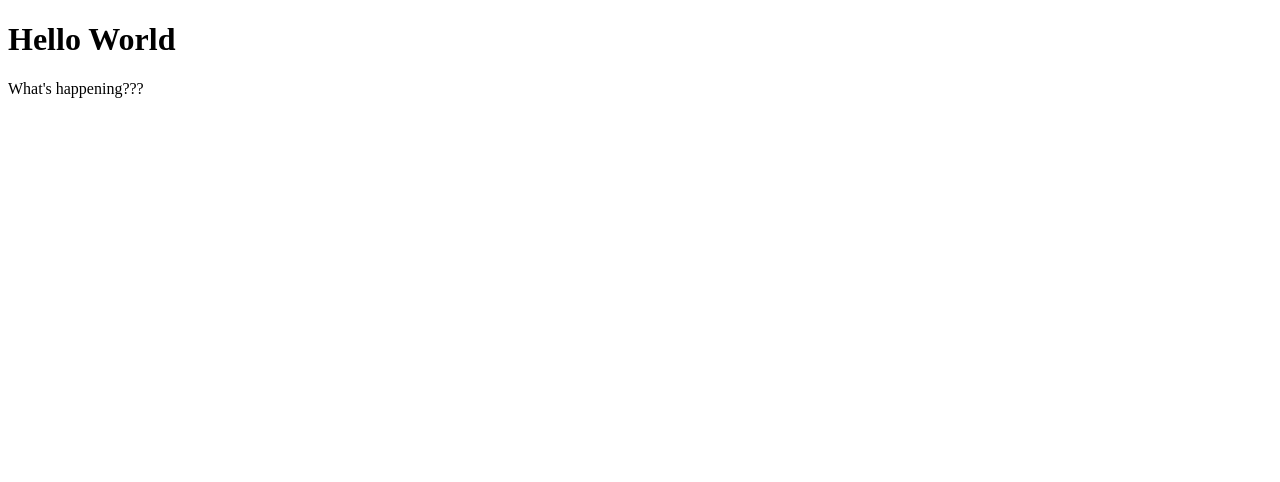
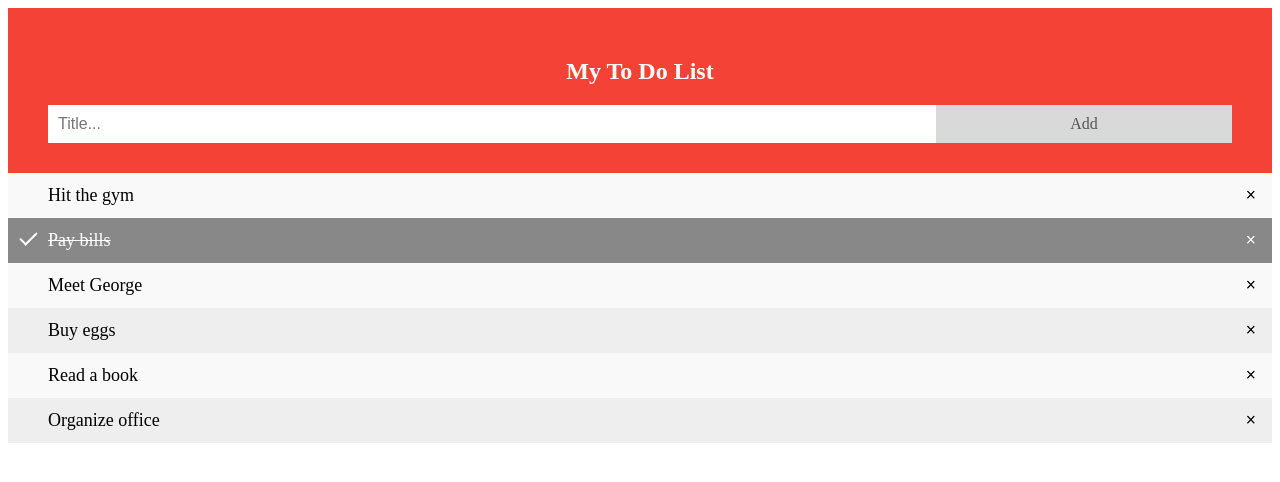
Before and after one commit to Levigrenell/Levigrenell.github.io, a plain HTML site: page index.html in a window 1280 px wide. Drawn offline with Linux system fonts and the light colour scheme.

Commit message:
new updated to-do list

```diff
--- a/index.html
+++ b/index.html
@@ -1,8 +1,23 @@
+<head>
+    <meta charset="UTF-8">
+    <meta name="viewport" content="width=device-width, initial-scale=1.0">
+    <title>To Do List</title>
+    <link rel="stylesheet" href="styles.css">
+    <script src="script.js" defer></script>
 
-<!DOCTYPE html>
-<html>
-<body>
-<h1>Hello World</h1>
-<p>What's happening???</p>
-</body>
-</html>
+</head>
+
+<div id="myDIV" class="header">
+    <h2>My To Do List</h2>
+    <input type="text" id="myInput" placeholder="Title...">
+    <span onclick="newElement()" class="addBtn">Add</span>
+  </div>
+
+  <ul id="myUL">
+    <li>Hit the gym</li>
+    <li class="checked">Pay bills</li>
+    <li>Meet George</li>
+    <li>Buy eggs</li>
+    <li>Read a book</li>
+    <li>Organize office</li>
+  </ul>
--- /dev/null
+++ b/script.js
@@ -0,0 +1,109 @@
+// Create a "close" button and append it to each list item
+var myNodelist = document.getElementsByTagName("LI");
+var i;
+for (i = 0; i < myNodelist.length; i++) {
+  var span = document.createElement("SPAN");
+  var txt = document.createTextNode("\u00D7");
+  span.className = "close";
+  span.appendChild(txt);
+  myNodelist[i].appendChild(span);
+}
+
+// Click on a close button to hide the current list item
+var close = document.getElementsByClassName("close");
+var i;
+for (i = 0; i < close.length; i++) {
+  close[i].onclick = function() {
+    var div = this.parentElement;
+    div.style.display = "none";
+  }
+}
+
+// Add a "checked" symbol when clicking on a list item
+var list = document.querySelector('ul');
+list.addEventListener('click', function(ev) {
+  if (ev.target.tagName === 'LI') {
+    ev.target.classList.toggle('checked');
+  }
+}, false);
+
+// Create a new list item when clicking on the "Add" button
+function newElement() {
+  var li = document.createElement("li");
+  var inputValue = document.getElementById("myInput").value;
+  var t = document.createTextNode(inputValue);
+  li.appendChild(t);
+  if (inputValue === '') {
+    alert("You must write something!");
+  } else {
+    document.getElementById("myUL").appendChild(li);
+  }
+  document.getElementById("myInput").value = "";
+
+  var span = document.createElement("SPAN");
+  var txt = document.createTextNode("\u00D7");
+  span.className = "close";
+  span.appendChild(txt);
+  li.appendChild(span);
+
+  for (i = 0; i < close.length; i++) {
+    close[i].onclick = function() {
+      var div = this.parentElement;
+      div.style.display = "none";
+    }
+  }
+}// Create a "close" button and append it to each list item
+var myNodelist = document.getElementsByTagName("LI");
+var i;
+for (i = 0; i < myNodelist.length; i++) {
+  var span = document.createElement("SPAN");
+  var txt = document.createTextNode("\u00D7");
+  span.className = "close";
+  span.appendChild(txt);
+  myNodelist[i].appendChild(span);
+}
+
+// Click on a close button to hide the current list item
+var close = document.getElementsByClassName("close");
+var i;
+for (i = 0; i < close.length; i++) {
+  close[i].onclick = function() {
+    var div = this.parentElement;
+    div.style.display = "none";
+  }
+}
+
+// Add a "checked" symbol when clicking on a list item
+var list = document.querySelector('ul');
+list.addEventListener('click', function(ev) {
+  if (ev.target.tagName === 'LI') {
+    ev.target.classList.toggle('checked');
+  }
+}, false);
+
+// Create a new list item when clicking on the "Add" button
+function newElement() {
+  var li = document.createElement("li");
+  var inputValue = document.getElementById("myInput").value;
+  var t = document.createTextNode(inputValue);
+  li.appendChild(t);
+  if (inputValue === '') {
+    alert("You must write something!");
+  } else {
+    document.getElementById("myUL").appendChild(li);
+  }
+  document.getElementById("myInput").value = "";
+
+  var span = document.createElement("SPAN");
+  var txt = document.createTextNode("\u00D7");
+  span.className = "close";
+  span.appendChild(txt);
+  li.appendChild(span);
+
+  for (i = 0; i < close.length; i++) {
+    close[i].onclick = function() {
+      var div = this.parentElement;
+      div.style.display = "none";
+    }
+  }
+}
--- /dev/null
+++ b/styles.css
@@ -0,0 +1,114 @@
+/* Include the padding and border in an element's total width and height */
+* {
+    box-sizing: border-box;
+  }
+
+  /* Remove margins and padding from the list */
+  ul {
+    margin: 0;
+    padding: 0;
+  }
+
+  /* Style the list items */
+  ul li {
+    cursor: pointer;
+    position: relative;
+    padding: 12px 8px 12px 40px;
+    background: #eee;
+    font-size: 18px;
+    transition: 0.2s;
+
+    /* make the list items unselectable */
+    -webkit-user-select: none;
+    -moz-user-select: none;
+    -ms-user-select: none;
+    user-select: none;
+  }
+
+  /* Set all odd list items to a different color (zebra-stripes) */
+  ul li:nth-child(odd) {
+    background: #f9f9f9;
+  }
+
+  /* Darker background-color on hover */
+  ul li:hover {
+    background: #ddd;
+  }
+
+  /* When clicked on, add a background color and strike out text */
+  ul li.checked {
+    background: #888;
+    color: #fff;
+    text-decoration: line-through;
+  }
+
+  /* Add a "checked" mark when clicked on */
+  ul li.checked::before {
+    content: '';
+    position: absolute;
+    border-color: #fff;
+    border-style: solid;
+    border-width: 0 2px 2px 0;
+    top: 10px;
+    left: 16px;
+    transform: rotate(45deg);
+    height: 15px;
+    width: 7px;
+  }
+
+  /* Style the close button */
+  .close {
+    position: absolute;
+    right: 0;
+    top: 0;
+    padding: 12px 16px 12px 16px;
+  }
+
+  .close:hover {
+    background-color: #f44336;
+    color: white;
+  }
+
+  /* Style the header */
+  .header {
+    background-color: #f44336;
+    padding: 30px 40px;
+    color: white;
+    text-align: center;
+  }
+
+  /* Clear floats after the header */
+  .header:after {
+    content: "";
+    display: table;
+    clear: both;
+  }
+
+  /* Style the input */
+  input {
+    margin: 0;
+    border: none;
+    border-radius: 0;
+    width: 75%;
+    padding: 10px;
+    float: left;
+    font-size: 16px;
+  }
+
+  /* Style the "Add" button */
+  .addBtn {
+    padding: 10px;
+    width: 25%;
+    background: #d9d9d9;
+    color: #555;
+    float: left;
+    text-align: center;
+    font-size: 16px;
+    cursor: pointer;
+    transition: 0.3s;
+    border-radius: 0;
+  }
+
+  .addBtn:hover {
+    background-color: #bbb;
+  }
```
